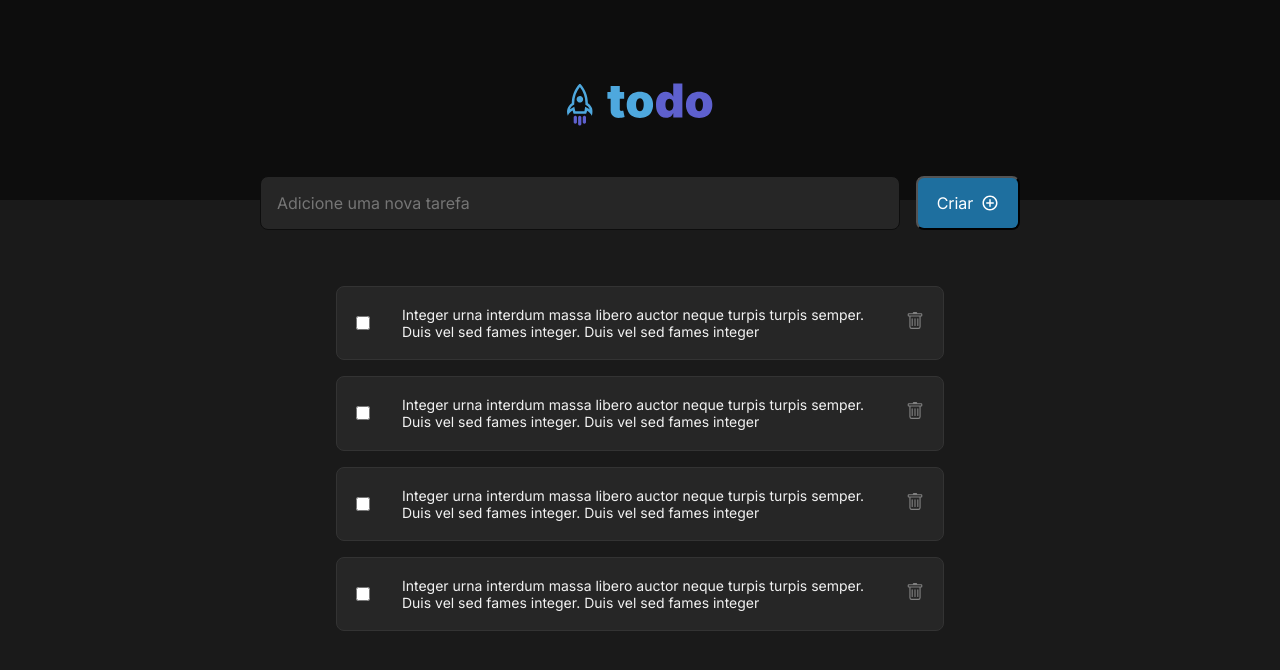
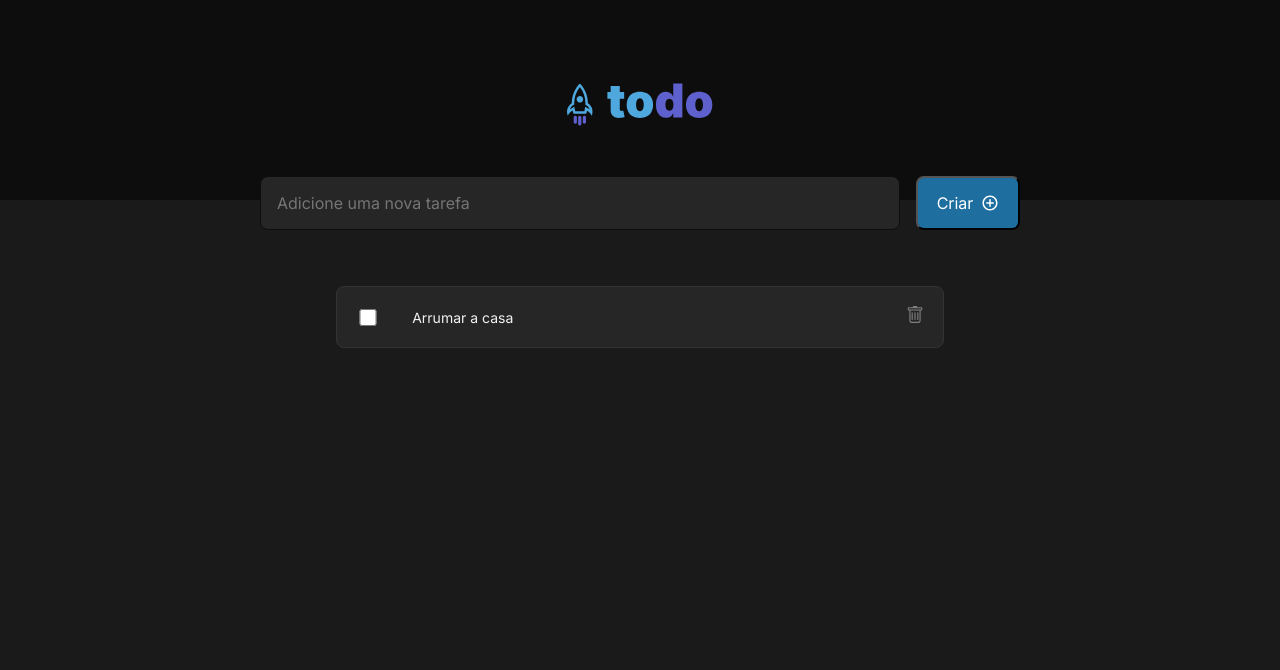
Before and after one commit to edupferraz/ToDo-List, a React (Vite) app: page / in a window 1280 px wide. Shown: the top 670 px of the page. Built offline with nearby package versions, Linux system fonts and the light colour scheme.

Commit message:
Create, complete and delete a task

```diff
--- a/src/App.tsx
+++ b/src/App.tsx
@@ -1,6 +1,4 @@
-
 import { Header } from './components/Header';
-import { InputSearch } from './components/InputSearch';
 import { Tasklist } from './components/TaskList';
 import './global.css';
 
@@ -11,9 +9,8 @@ function App() {
 
       <Header />
 
-      <InputSearch />
+      <Tasklist />
 
-      <Tasklist />
     </div>
   )
 }
--- a/src/components/InputSearch.module.css
+++ /dev/null
@@ -1,53 +0,0 @@
-.inputSearch {
-    display: flex;
-    flex-direction: row;
-    align-items: center;
-    justify-content: center;
-
-    margin: -1.5rem 22rem;
-
-}
-
-.inputGroup {
-    display: flex;
-    gap: 1rem;
-}
-
-.inputGroup input {
-    width: 40rem;
-    height: 3.37rem;
-    padding: 1rem;
-
-
-    background: var(--gray-500);
-
-    border: 1px solid var(--gray-700);
-    border-radius: 8px;
-
-    color: var(--gray-300);
-}
-
-.inputGroup input:focus {
-    border: 1px solid var(--blue-500);
-}
-
-.inputGroup button {
-    display: flex;
-    flex-direction: row;
-    justify-content: center;
-    align-items: center;
-
-    gap: 0.5rem;
-
-
-    cursor: pointer;
-    width: 6.5rem;
-
-    background: var(--blue-500);
-    color: var(--white);
-    border-radius: 8px;
-}
-
-.inputGroup button:hover {
-    filter: brightness(0.95);
-}
--- a/src/components/InputSearch.tsx
+++ /dev/null
@@ -1,19 +0,0 @@
-import styles from './InputSearch.module.css';
-
-import { BiPlusCircle } from 'react-icons/bi';
-
-export function InputSearch() {
-    return(
-        <section className={styles.inputSearch}>
-            <div className={styles.inputGroup}>
-                <input
-                    type="text"
-                    placeholder="Adicione uma nova tarefa"
-                />
-
-                <button type="submit">Criar <BiPlusCircle size={18}/> </button>
-            </div>
-
-        </section>
-    );
-}
--- a/src/components/Task.module.css
+++ b/src/components/Task.module.css
@@ -25,9 +25,9 @@
 
 .task ul li div input {
     width: 1.5rem;
-    border: 1px solid red;
     outline: none;
     cursor: pointer;
+    background: #37b2b2;
 }
 
 .task ul li button {
@@ -36,3 +36,10 @@
     color: var(--gray-300);
     border: none;
 }
+
+.task ul .isComplete {
+    background: var(--gray-500);
+    border: 1px solid var(--gray-500);
+    color: var(--gray-300);
+    text-decoration:line-through;
+}
--- a/src/components/Task.tsx
+++ b/src/components/Task.tsx
@@ -1,22 +1,61 @@
 
+import { useState } from 'react';
 import { BsTrash } from 'react-icons/bs';
 
 import styles from './Task.module.css';
 
-export function Task () {
+interface TaskProps {
+    title: string;
+    onDeleteTask: (task: string) => void;
+}
+
+export function Task ({title, onDeleteTask}: TaskProps) {
+
+    const [complete, setComplete] = useState(false);
+
+    function handleCompleteTask(){
+        setComplete(!complete);
+    }
+
+    function handleDeleteTask() {
+        onDeleteTask(title);
+    }
+
 
     return(
         <section className={styles.task}>
             <ul>
-                <li>
-                    <div>
-                        <input type="checkbox" />
-                        <p>Integer urna interdum massa libero auctor neque turpis turpis semper. Duis vel sed fames integer.  Duis vel sed fames integer</p>
-                    </div>
+                {
+                    complete == false
 
-                    <button><BsTrash size={18}/></button>
+                    ? (
+                        <li>
+                            <div>
+                                <input type="checkbox" checked={complete} onChange={handleCompleteTask}/>
+                                <p>{title}</p>
+                            </div>
 
-                </li>
+                            <button><BsTrash size={18}/></button>
+
+                        </li>
+                    )
+
+                    :
+
+                    (
+                        <li className={styles.isComplete}>
+                            <div>
+                                <input type="checkbox" checked={complete} onChange={handleCompleteTask}/>
+                                <p>{title}</p>
+                            </div>
+
+                            <button onClick={handleDeleteTask}><BsTrash size={18}/></button>
+
+                        </li>
+                    )
+                }
+
+
             </ul>
         </section>
     )
--- a/src/components/Tasklist.module.css
+++ b/src/components/Tasklist.module.css
@@ -1,3 +1,59 @@
+.inputSearch {
+    display: flex;
+    flex-direction: row;
+    align-items: center;
+    justify-content: center;
+
+    margin: -1.5rem 22rem;
+
+}
+
+.inputGroup {
+    display: flex;
+    gap: 1rem;
+}
+
+.inputGroup input {
+    width: 40rem;
+    height: 3.37rem;
+    padding: 1rem;
+
+
+    background: var(--gray-500);
+
+    border: 1px solid var(--gray-700);
+    border-radius: 8px;
+
+    color: var(--gray-300);
+}
+
+.inputGroup input:focus {
+    border: 1px solid var(--blue-500);
+}
+
+.inputGroup button {
+    display: flex;
+    flex-direction: row;
+    justify-content: center;
+    align-items: center;
+
+    gap: 0.5rem;
+
+
+    cursor: pointer;
+    width: 6.5rem;
+
+    background: var(--blue-500);
+    color: var(--white);
+    border-radius: 8px;
+}
+
+.inputGroup button:hover {
+    filter: brightness(0.95);
+}
+
+
+
 .taskList {
     margin: 4rem 21rem 0;
 
--- a/src/components/Tasklist.tsx
+++ b/src/components/Tasklist.tsx
@@ -1,20 +1,77 @@
+import { useState } from "react";
+import { BiPlusCircle } from "react-icons/bi";
 import { EmptyList } from "./EmptyList";
 import { Task } from "./Task";
-
 
 import styles from './TaskList.module.css';
 
 export function Tasklist() {
 
+
+    const [tasks, setTasks] = useState([
+        'Arrumar a casa'
+    ])
+
+    const [newTask, setNewTask] = useState();
+
+    function handleAddTask() {
+        event?.preventDefault();
+
+        setTasks([...tasks, newTask]);
+
+        console.log(tasks);
+
+        setNewTask('');
+    }
+
+    function handleNewTextTask(event: ChangeEvent<HTMLInputElement>) {
+        event.preventDefault();
+
+        setNewTask(event.target.value);
+    }
+
+    function deleteTask(taskToDelete: string) {
+        const tasksWithoutDeletedOne = tasks.filter(task => {
+            return task != taskToDelete;
+        })
+
+        setTasks(tasksWithoutDeletedOne);
+    }
+
     return(
 
-        <section className={styles.taskList}>
-            <Task/>
-            <Task/>
-            <Task/>
-            <Task/>
+        <div>
+            <section className={styles.inputSearch}>
+                <div className={styles.inputGroup}>
+                    <input
+                        type="text"
+                        placeholder="Adicione uma nova tarefa"
+                        onChange={handleNewTextTask}
+                        value={newTask}
+                        required
+                    />
 
-        </section>
+                    <button type="submit" onClick={handleAddTask}>Criar <BiPlusCircle size={18}/> </button>
+                </div>
+            </section>
+
+            <section className={styles.taskList}>
+
+                {
+                        tasks.map(task => {
+                            return (
+                                <Task
+                                    key={task}
+                                    title={task}
+                                    onDeleteTask={deleteTask}
+                                />
+                            )
+                        })
+                }
+
+            </section>
+        </div>
+
 
     );
 
```
